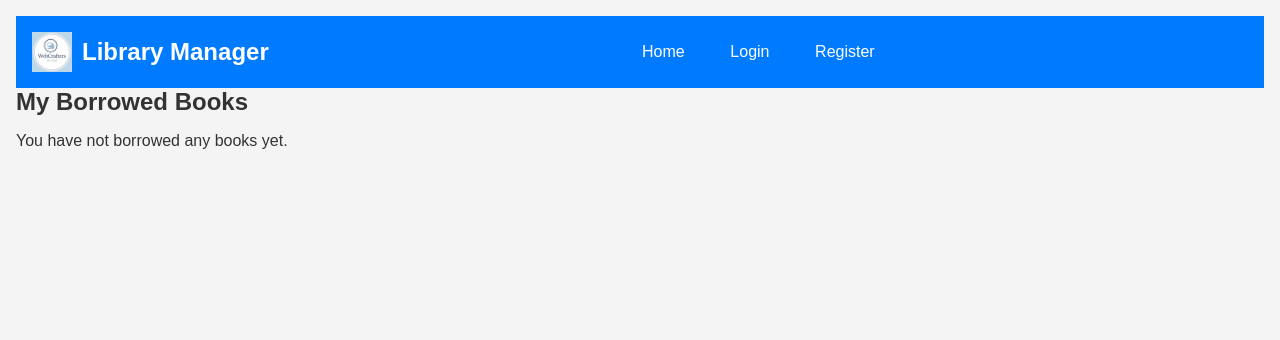
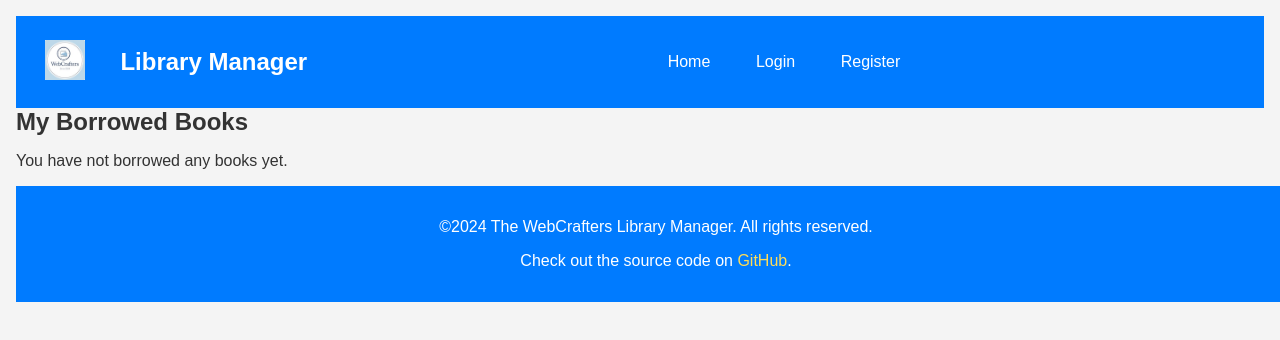
Before and after one commit to iamyashdp/TheWebCrafters_Part2, a React (Create React App) app in the folder frontend/: page /myprofile in a window 1280 px wide. Shown: the top 340 px of the page. Built offline with nearby package versions, Linux system fonts and the light colour scheme.

Commit message:
added footer

```diff
--- a/frontend/src/App.js
+++ b/frontend/src/App.js
@@ -8,6 +8,7 @@ import Register from './components/Register';
 import AddBook from './components/AddBook';
 import EditBook from './components/EditBook';
 import MyProfile from './components/MyProfile';
+import Footer from './components/Footer';
 
 const App = () => {
   const [isAuthenticated, setIsAuthenticated] = useState(!!localStorage.getItem('token'));
@@ -31,8 +32,8 @@ const App = () => {
         <Route path="/addbook" element={<AddBook />} />
         <Route path="/editbook/:bookId" element={<EditBook />} />
         <Route path="/myprofile" element={<MyProfile />} />
-
       </Routes>
+      <Footer />
     </Router>
   );
 };
--- a/frontend/src/Style.css
+++ b/frontend/src/Style.css
@@ -16,7 +16,6 @@ body {
   padding: 1rem;
 }
 
-/* Responsive Styles */
 @media (max-width: 600px) {
   nav {
       flex-direction: column;
--- a/frontend/src/components/BookList.css
+++ b/frontend/src/components/BookList.css
@@ -94,24 +94,26 @@
   background-color: #c82333;
 }
 
-.borrow-button {
+/* Borrow button */
+.book-item .borrow-button {
   background-color: #28a745;
   color: white;
-  padding: 0.6rem 1rem;
+  padding: 0.6rem 1.2rem;
   border: none;
   border-radius: 4px;
   cursor: pointer;
   font-weight: 500;
-  transition: background-color 0.3s;
+  transition: background-color 0.3s, transform 0.2s;
 }
 
-.borrow-button:hover {
+.book-item .borrow-button:hover {
   background-color: #218838;
+  transform: scale(1.05);
 }
 
 /* Return button */
 .return-button {
-  background-color: #ffc107;
+  background-color: #0056b3;
   color: white;
   padding: 0.6rem 1rem;
   border: none;
--- a/frontend/src/components/BorrowBook.js
+++ b/frontend/src/components/BorrowBook.js
@@ -1,6 +1,7 @@
 import React, { useState } from 'react';
 import axios from 'axios';
 import { useNavigate } from 'react-router-dom';
+import './BookList.css';
 
 const BorrowBook = ({ bookId, onBorrow }) => {
   const navigate = useNavigate();
@@ -29,13 +30,16 @@ const BorrowBook = ({ bookId, onBorrow }) => {
     } catch (err) {
       console.error('Error borrowing book:', err);
       setError(err.response?.data?.message || 'Failed to borrow book. Please try again.');
+        alert('You must be logged in to borrow a book, and you can only borrow one copy of this book at a time.');
+
+
     }
 
 
   };
 
   return (
-    <button onClick={handleBorrow} className="borrow-button">
+    <button onClick={handleBorrow} className="borrow-button" >
       Borrow
     </button>
   );
--- /dev/null
+++ b/frontend/src/components/Footer.css
@@ -0,0 +1,19 @@
+/* Footer.css */
+.footer {
+    background-color: #007bff;
+    color: white;
+    text-align: center;
+    padding: 1rem;
+    position: relative;
+    bottom: 0;
+    width: 100%;
+  }
+
+  .footer a {
+    color: #ffdd57;
+    text-decoration: none;
+  }
+
+  .footer a:hover {
+    text-decoration: underline;
+  }
--- /dev/null
+++ b/frontend/src/components/Footer.js
@@ -0,0 +1,19 @@
+///Footer.js
+import React from 'react';
+import './Footer.css';
+
+const Footer = () => {
+  return (
+    <footer className="footer">
+      <p>©2024 The WebCrafters Library Manager. All rights reserved.</p>
+      <p>
+        Check out the source code on{' '}
+        <a href="https://github.com/iamyashdp/TheWebCrafters_Part2" target="_blank" rel="noopener noreferrer">
+          GitHub
+        </a>.
+      </p>
+    </footer>
+  );
+};
+
+export default Footer;
--- a/frontend/src/components/Navbar.css
+++ b/frontend/src/components/Navbar.css
@@ -33,15 +33,16 @@ nav a:hover {
   background-color: rgba(255, 255, 255, 0.2);
 }
 
-.logout-button {
-  background: none;
+button {
+  background: #ff9102;
   border: none;
   color: white;
   cursor: pointer;
   padding: 0.5rem 1rem;
   transition: background-color 0.3s;
+  border-radius: 5px;
 }
 
-.logout-button:hover {
+button:hover {
   background-color: rgba(255, 255, 255, 0.2);
 }
--- a/frontend/src/components/Navbar.js
+++ b/frontend/src/components/Navbar.js
@@ -7,15 +7,17 @@ import logo from './logo.jpg';
 const Navbar = ({ isAuthenticated, onLogout }) => {
   return (
     <nav>
-      <img src={logo} alt="Library Manager Logo" className="navbar-logo" />
-      <h1>Library Manager</h1>
+      <Link to="/">
+        <img src={logo} alt="Library Manager Logo" className="navbar-logo" />
+      </Link>
+      <Link to="/"><h1>Library Manager</h1></Link>
       <div className="nav-links">
         <Link to="/">Home</Link>
         {isAuthenticated && <Link to="/addbook">Add Book</Link>}
         {isAuthenticated ? (
           <>
             <Link to="/myprofile">My Books</Link>
-            <button onClick={onLogout}>Logout</button>
+            <button onClick={onLogout} >Logout</button>
           </>
 
         ) : (
--- a/frontend/src/components/ReturnBook.js
+++ b/frontend/src/components/ReturnBook.js
@@ -1,7 +1,9 @@
 import React, { useState } from 'react';
 import axios from 'axios';
+import { useNavigate } from 'react-router-dom';
 
 const ReturnBook = ({ bookId, onReturn }) => {
+  const navigate = useNavigate();
   const [error, setError] = useState('');
 
   const handleReturn = async () => {
@@ -22,7 +24,8 @@ const ReturnBook = ({ bookId, onReturn }) => {
       );
 
       alert('Book returned successfully!');
-      onReturn(bookId);  // Update the UI to reflect the return action
+      onReturn(bookId);
+      navigate('/');
     } catch (err) {
       console.error('Error returning book:', err);
       setError(err.response?.data?.message || 'Failed to return book. Please try again.');
```
